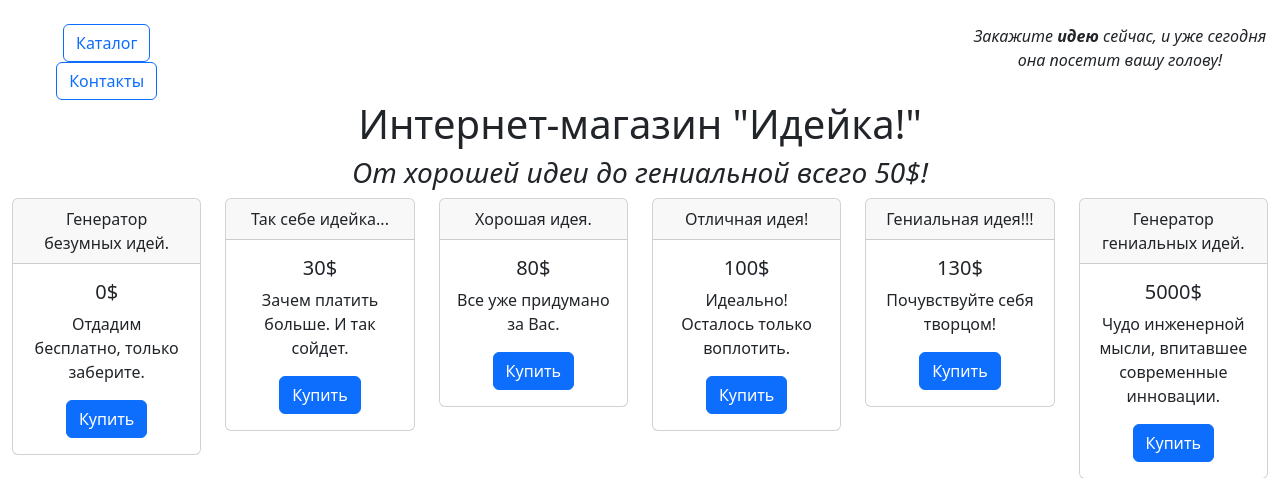
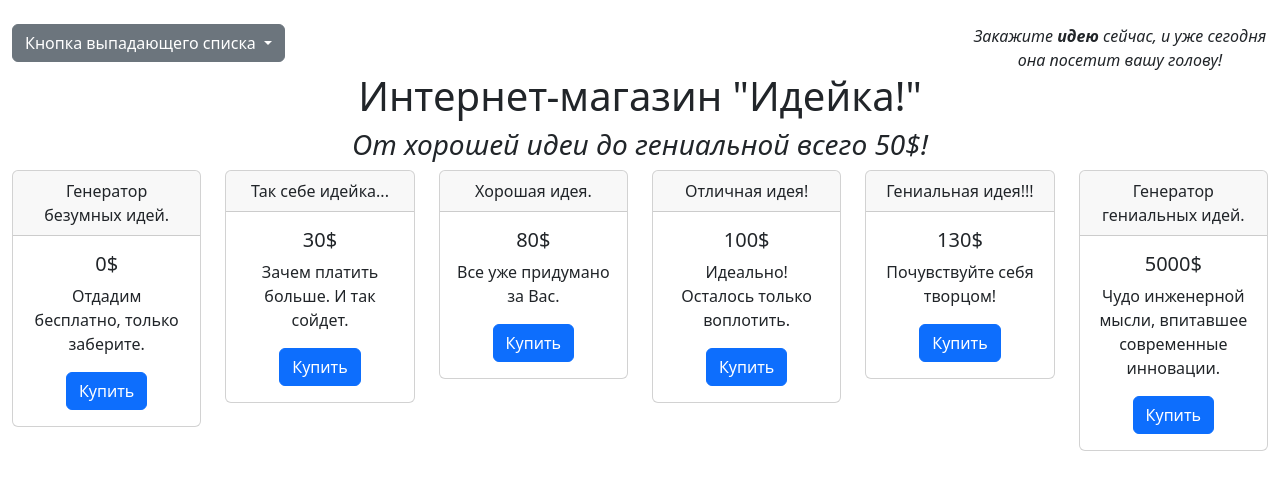
Before and after one commit to dyadyasawa/course_6_homeworks, a Django app: page / in a window 1280 px wide. Shown: the top 478 px of the page. Run offline with Django 5.2, Linux system fonts and the light colour scheme; data comes from the database, SQL or seed files in the repository; some libraries are stand-ins or nearby versions.

Commit message:
Попытки улучшения.

```diff
--- a/catalog/templates/catalog_app/base.html
+++ b/catalog/templates/catalog_app/base.html
@@ -12,8 +12,21 @@
         <br>
         <div class="row text-center">
             <div class="col-sm-2">
-                <a class="p-l-2 btn btn-outline-primary" href="{% url 'catalog:home' %}">Каталог</a>
-                <a class="p-l-2 btn btn-outline-primary" href="{% url 'catalog:contact' %}">Контакты</a>
+
+                <div class="dropdown">
+                    <button class="btn btn-secondary dropdown-toggle" type="button" data-bs-toggle="dropdown" aria-expanded="false">
+                        Кнопка выпадающего списка
+                    </button>
+                        <ul class="dropdown-menu">
+                            <li><a class="dropdown-item" href="#">Действие</a></li>
+                            <li><a class="dropdown-item" href="#">Другое действие</a></li>
+                            <li><a class="dropdown-item" href="#">Что-то еще здесь</a></li>
+                            </ul>
+                </div>
+
+<!--                <a class="p-l-2 btn btn-outline-primary" href="{% url 'catalog:home' %}">Каталог</a>-->
+<!--                <a class="p-l-2 btn btn-outline-primary" href="{% url 'catalog:contact' %}">Контакты</a>-->
+
             </div>
             <div class="col-sm-7">
 
```
